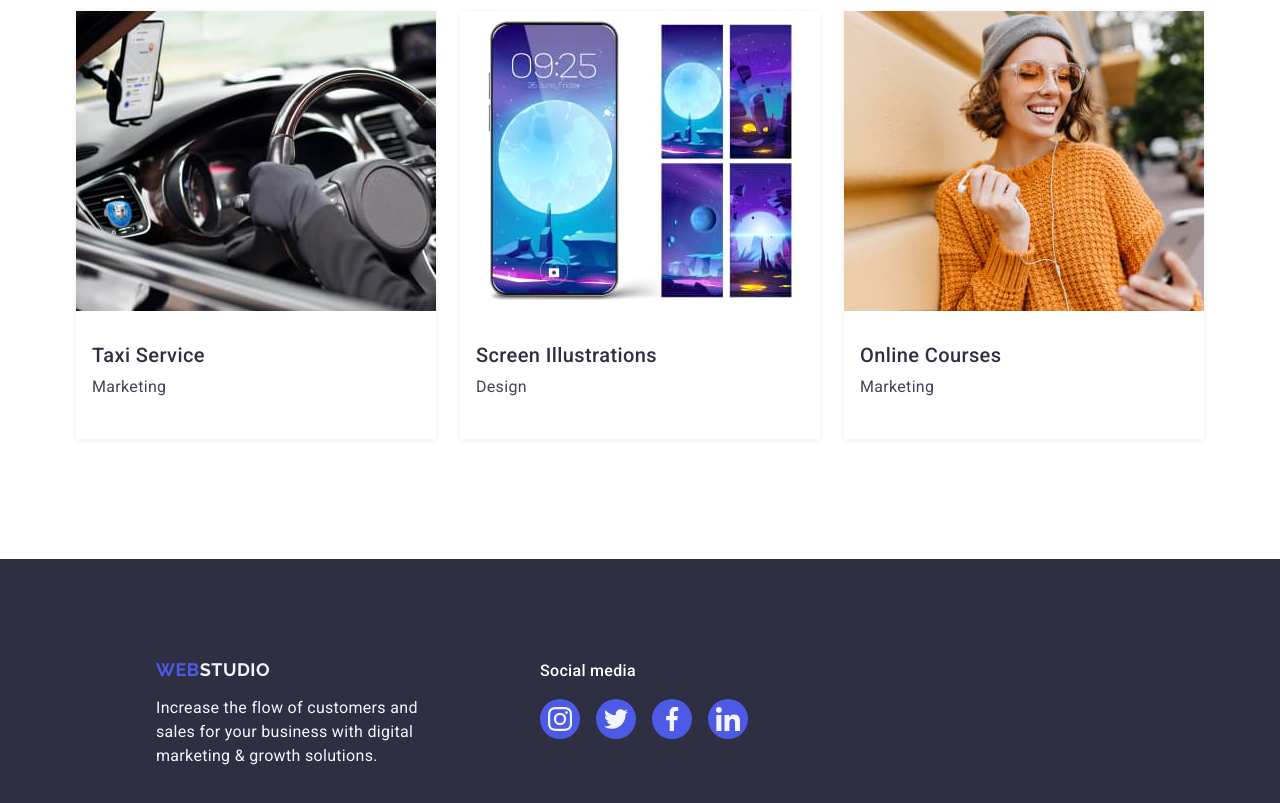
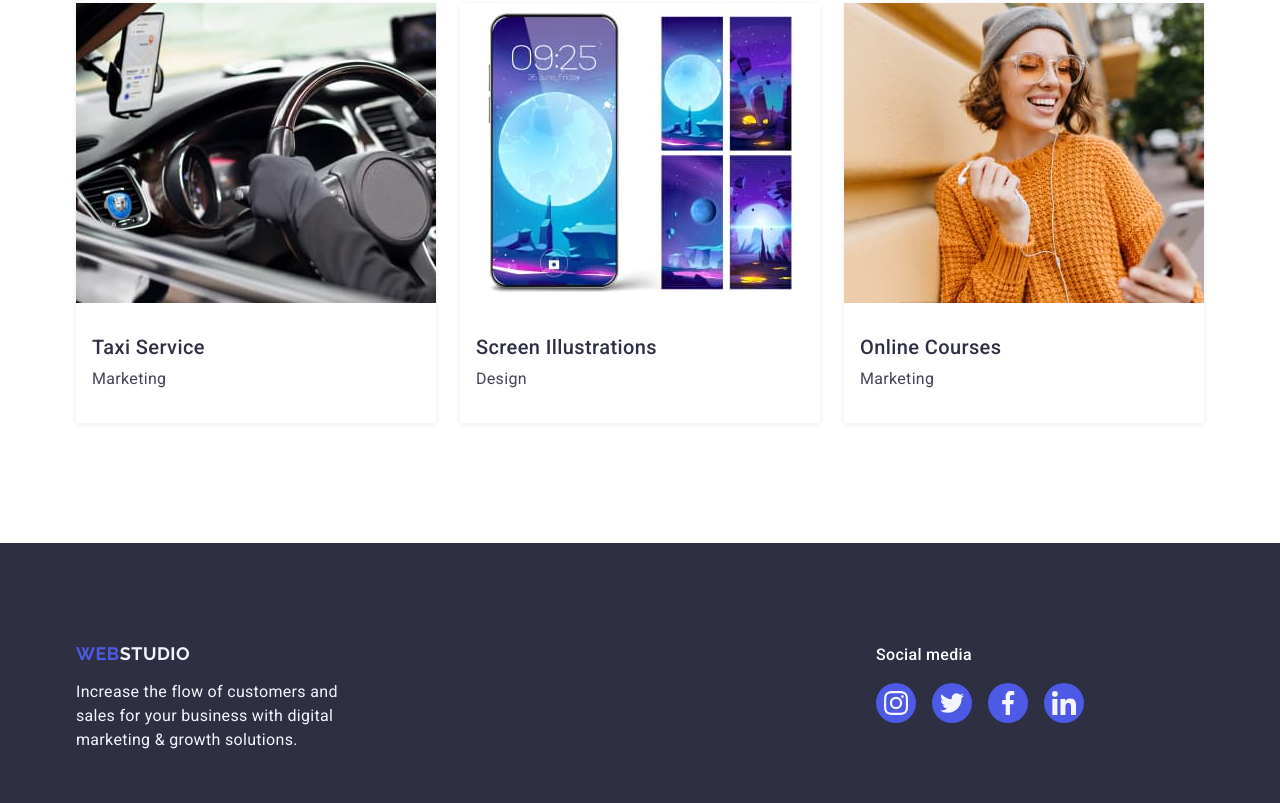
Before and after one commit to Mariiamor/goit-markup-hw-04, a plain HTML site: page index.html in a window 1280 px wide. Shown: the part 2622-3425 px from the top of the page. Drawn offline with nearby package versions, Linux system fonts and the light colour scheme.

Commit message:
add index file

```diff
--- a/css/styles.css
+++ b/css/styles.css
@@ -27,6 +27,7 @@ header {
     display: flex;
 }
 .header-container{
+    margin: 0 auto;
     border-bottom: 1px solid #E7E9FC;
     box-shadow: 0px 2px 1px rgba(46, 47, 66, 0.08), 0px 1px 1px rgba(46, 47, 66, 0.16), 0px 1px 6px rgba(46, 47, 66, 0.08);
 }
@@ -141,7 +142,7 @@ transition: color 250ms cubic-bezier(0.4, 0, 0.2, 1);
 .baner{
     background-color: #2E2F42;
     background-image: linear-gradient(rgba(46, 47, 66, 0.7), rgba(46, 47, 66, 0.7)),
-    url(/images/people_office.jpg);
+    url(../images/people_office.jpg);
     background-repeat: no-repeat;
     background-position: center;
     background-size: cover;
@@ -262,7 +263,7 @@ transition: color 250ms cubic-bezier(0.4, 0, 0.2, 1);
     font-size: 16px;
     line-height: 1.5;
     text-align: left;
-    padding-bottom: 8px;
+    margin-bottom: 8px;
 }
 
 .team-baner{
@@ -445,7 +446,7 @@ h1, h2, h3, h4, h5, h6, p {
 .footer-container{
     display: flex;
     align-items: baseline;
-    padding-left: 156px;
+
 }
 .social-links-footer{
     display: flex;
--- a/index.html
+++ b/index.html
@@ -482,7 +482,7 @@
       </section>
     </main>
     <footer class="down">
-      <div class="footer-container">
+      <div class="footer-container container">
         <div class="footer-right">
           <a href="./index.html" class="logo footer-logo">
             Web<span class="accent-footer">Studio</span></a
```
